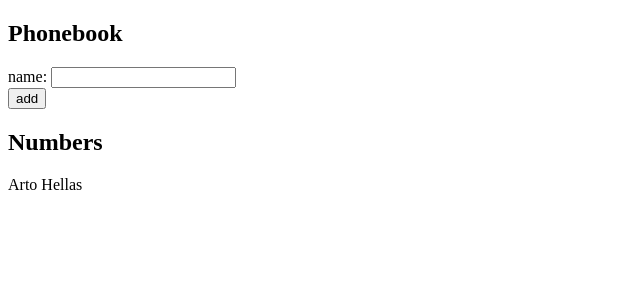
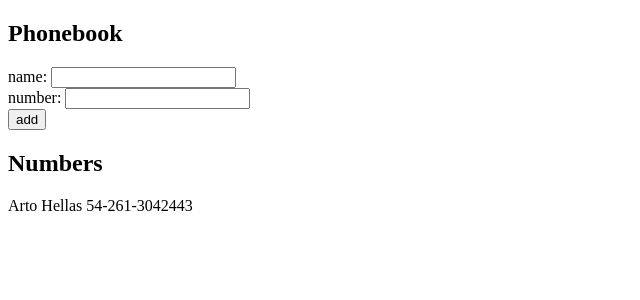
Before and after one commit to tomascarrizodev/fullstack-open, a React (Vite) app in the folder part2/phonebook/: page / in a window 1280 px wide. Shown: the top 300 px of the page, without its empty margins (0-640 px from the left). Built offline with nearby package versions, Linux system fonts and the light colour scheme.

Commit message:
part2 exercise 2.8

```diff
--- a/part2/phonebook/src/App.jsx
+++ b/part2/phonebook/src/App.jsx
@@ -2,31 +2,17 @@ import { useState } from 'react'
 
 const App = () => {
   const [persons, setPersons] = useState([
-    { name: 'Arto Hellas' }
+    { name: 'Arto Hellas', number: '54-261-3042443', id: 1 }
   ])
   const [newName, setNewName] = useState('')
+  const [newNumber, setNewNumber] = useState('')
 
   const handleSubmit = (e) => {
     e.preventDefault()
 
-    const newPerson = { name: newName }
     const newPersons = [...persons]
+    const newPerson = { name: newName, number: newNumber, id: newPersons.length + 1 }
     newPersons.push(newPerson)
-
-    // let start = 0
-
-    // while (start < newPersons.length - 1) {
-    //   if (newPersons[start].name === newName) {
-    //     newPersons.pop()
-    //     alert(`${newName} is already in the phonebook`)
-    //     start++
-    //   } else if (newPersons[start] === newPersons.length - 1) {
-    //     setPersons(newPersons)
-    //     start++
-    //   } else if (newPersons[start].name !== newName && newPersons.length - 1 !== start) {
-    //     start++
-    //   }
-    // }
 
     for (let i = 0; i < newPersons.length - 1; i++) {
       if (newPersons[i].name === newName) {
@@ -41,17 +27,22 @@ const App = () => {
     setPersons(newPersons)
   }
 
-  const handleChange = (e) => {
+  const handleChange = (e, func) => {
     const val = e.target.value
-    setNewName(val)
+    func(val)
   }
+
+  console.log(persons)
 
   return (
     <div>
       <h2>Phonebook</h2>
       <form onSubmit={(e) => handleSubmit(e)} >
         <div>
-          name: <input value={newName} onChange={e => handleChange(e)} />
+          name: <input value={newName} onChange={e => handleChange(e, setNewName)} />
+        </div>
+        <div>
+          number: <input value={newNumber} onChange={e => handleChange(e, setNewNumber)} />
         </div>
         <div>
           <button type="submit">add</button>
@@ -60,7 +51,7 @@ const App = () => {
       <h2>Numbers</h2>
       {
         persons.map(e => {
-          return <p key={e.name}>{e.name}</p>
+          return <p key={e.id}>{e.name} {e.number}</p>
         })
       }
     </div>
```
